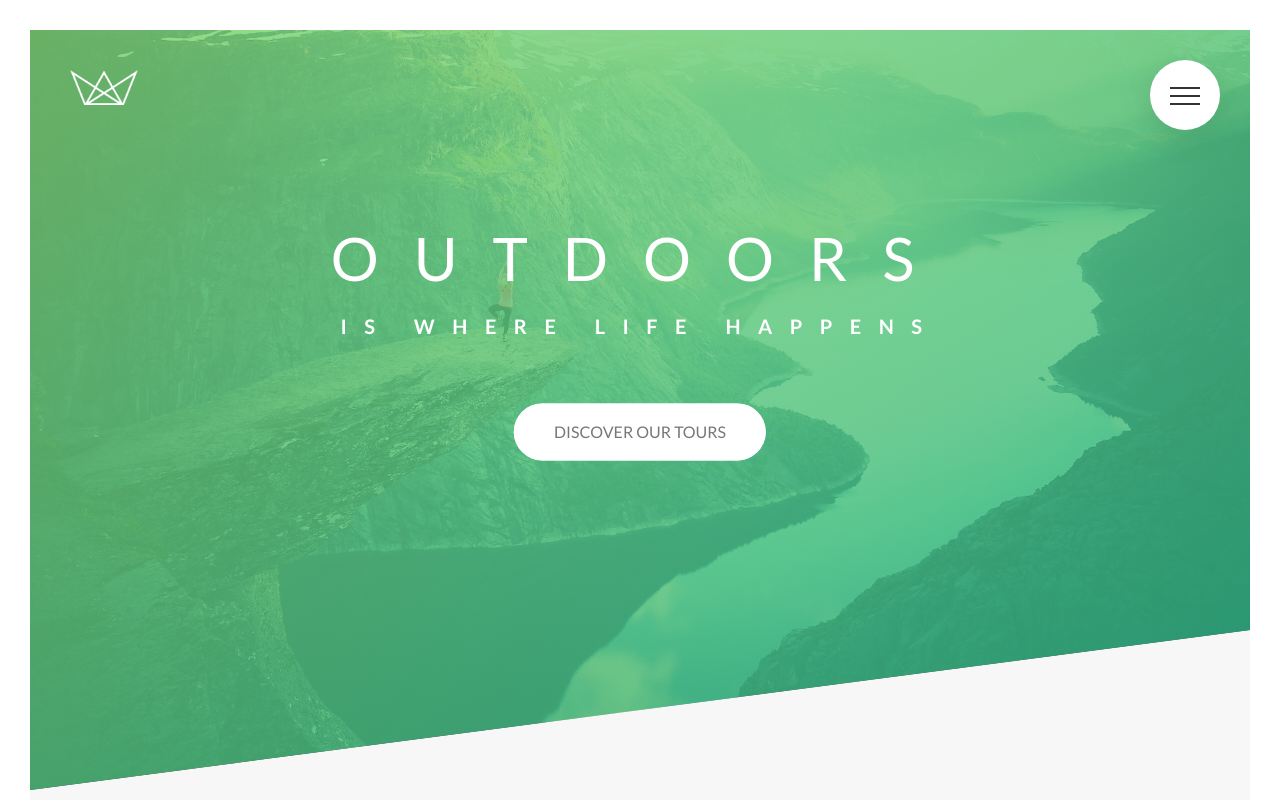
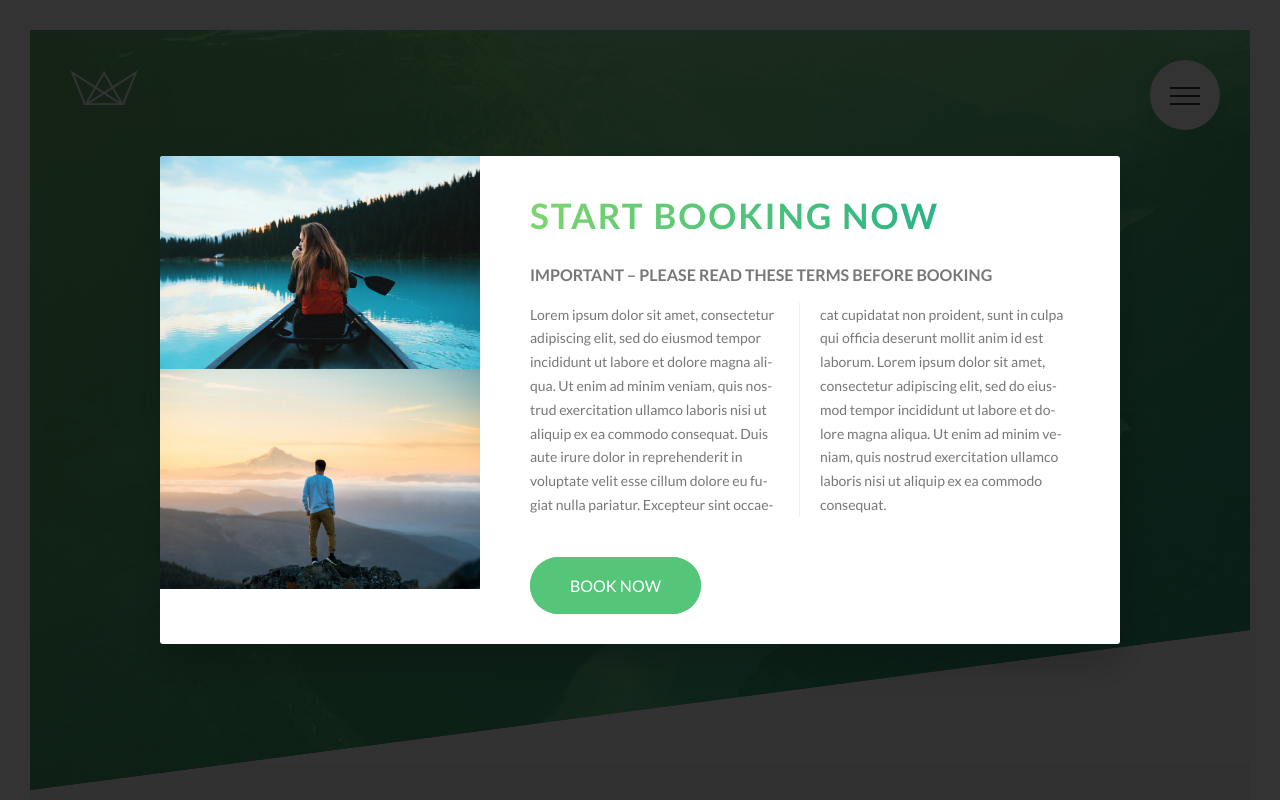
Before and after one commit to rmneves92/natours, a website: page index.html in a window 1280 px wide. Shown: the top 800 px of the page. Drawn offline with Linux system fonts and the light colour scheme.

Commit message:
add and style popup component

```diff
--- a/index.html
+++ b/index.html
@@ -369,6 +369,32 @@
       </div>
     </footer>
 
+    <div class="popup">
+      <div class="popup__content">
+        <div class="popup__left">
+          <img src="img/nat-8.jpg" alt="Tour photo" class="popup__img" />
+          <img src="img/nat-9.jpg" alt="Tour photo" class="popup__img" />
+        </div>
+        <div class="popup__right">
+          <h2 class="heading-secondary u-margin-bottom-small">Start booking now</h2>
+          <h3 class="heading-tertiary u-margin-bottom-small">
+            Important &ndash; Please read these terms before booking
+          </h3>
+          <p class="popup__text">
+            Lorem ipsum dolor sit amet, consectetur adipiscing elit, sed do eiusmod tempor incididunt ut labore et
+            dolore magna aliqua. Ut enim ad minim veniam, quis nostrud exercitation ullamco laboris nisi ut aliquip ex
+            ea commodo consequat. Duis aute irure dolor in reprehenderit in voluptate velit esse cillum dolore eu fugiat
+            nulla pariatur. Excepteur sint occaecat cupidatat non proident, sunt in culpa qui officia deserunt mollit
+            anim id est laborum. Lorem ipsum dolor sit amet, consectetur adipiscing elit, sed do eiusmod tempor
+            incididunt ut labore et dolore magna aliqua. Ut enim ad minim veniam, quis nostrud exercitation ullamco
+            laboris nisi ut aliquip ex ea commodo consequat.
+          </p>
+
+          <a href="#" class="btn btn--green">Book now</a>
+        </div>
+      </div>
+    </div>
+
     <!-- <section class="grid-test">
       <div class="row">
         <div class="col-1-of-2">Col 1 of 2</div>
--- a/sass/abstracts/_mixins.scss
+++ b/sass/abstracts/_mixins.scss
@@ -5,3 +5,10 @@
     clear: both;
   }
 }
+
+@mixin absCenter {
+  position: absolute;
+  top: 50%;
+  left: 50%;
+  transform: translate(-50%, -50%);
+}
--- /dev/null
+++ b/sass/components/_popup.scss
@@ -0,0 +1,55 @@
+.popup {
+  height: 100vh;
+  width: 100%;
+  position: fixed;
+  top: 0;
+  left: 0;
+  background-color: rgba($color-black, 0.8);
+  z-index: 9999;
+
+  &__content {
+    @include absCenter;
+
+    width: 75%;
+    background-color: $color-white;
+    box-shadow: 0 2rem 4rem rgba($color-black, 0.2);
+    border-radius: 3px;
+    display: table;
+    overflow: hidden;
+  }
+
+  &__left {
+    width: 33.333%;
+    display: table-cell;
+  }
+
+  &__right {
+    width: 66.6666667%;
+    display: table-cell;
+    vertical-align: middle;
+    padding: 3rem 5rem;
+  }
+
+  &__img {
+    display: block;
+    width: 100%;
+  }
+
+  &__text {
+    font-size: 1.4rem;
+    margin-bottom: 4rem;
+
+    -moz-column-count: 2;
+    -moz-column-gap: 4rem;
+    -moz-column-rule: 1px solid $color-gray-light-2;
+
+    column-count: 2;
+    column-gap: 4rem;
+    column-rule: 1px solid $color-gray-light-2;
+
+    -moz-hyphens: auto;
+    -ms-hyphens: auto;
+    -webkit-hyphens: auto;
+    hyphens: auto;
+  }
+}
--- a/sass/main.scss
+++ b/sass/main.scss
@@ -14,6 +14,7 @@
 @import 'components/story';
 @import 'components/bg-video';
 @import 'components/form';
+@import 'components/popup';
 
 @import 'layout/grid';
 @import 'layout/header';
```
Also changed, not shown: css/style.css.
